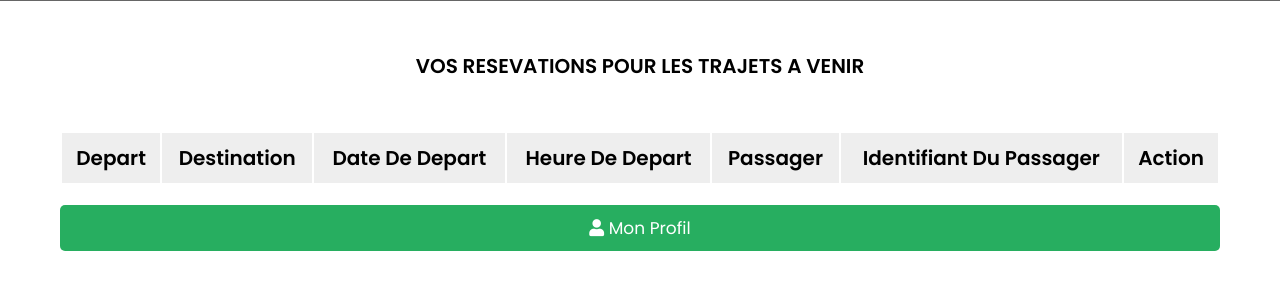
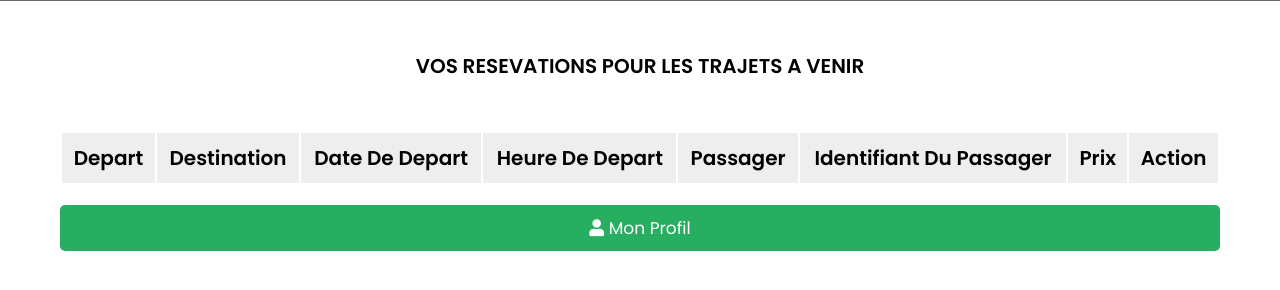
Before and after one commit to hlydia05/covoiturage, a PHP site: page /user_fct/consultation_resevation_avenir.php in a window 1280 px wide. Shown: the part 86-376 px from the top of the page. Run offline with PHP 8.4, Linux system fonts and the light colour scheme; data that the repository does not hold is empty.

Commit message:
Update consultation_resevation_avenir.php

```diff
--- a/user_fct/consultation_resevation_avenir.php
+++ b/user_fct/consultation_resevation_avenir.php
@@ -115,11 +115,16 @@ if(isset($_SESSION['email'])){
             <th>heure de depart</th>
             <th>passager</th>
             <th>identifiant du passager</th>
+            <th>prix</th>
             <th>action</th>
 
          </tr>
          </thead>
-         <?php  while($row = mysqli_fetch_assoc($result_reserv)){ ?>
+         <?php  while($row = mysqli_fetch_assoc($result_reserv)){
+             $select_PRIX = "SELECT * FROM trajet WHERE id_trajet='" . $row['trajet'] . "'";
+             $result_PRIX = mysqli_query($conn, $select_PRIX);
+             $row_prix = mysqli_fetch_assoc($result_PRIX);
+             ?>
          <tr>
                  <td> <?php echo  $row['depart'] ; ?></td>
                  <td> <?php echo  $row['destination'] ; ?></td>
@@ -127,6 +132,7 @@ if(isset($_SESSION['email'])){
                  <td> <?php echo  $row['heure_dep'] ; ?> </td>
                  <td> <?php echo  $row['nom_voyageur'] ; ?> </td>
                  <td> <?php echo  $row['user'] ; ?> </td>
+                 <td> <?php echo  $row_prix['prix'] ; ?> </td>
             <td>
 
               <a href="consultation_reservation.php?delete=<?php echo $row['id_reservation']; ?>" class="btn"> <i class="fas fa-trash"></i> annuller la reservation</a>
```
